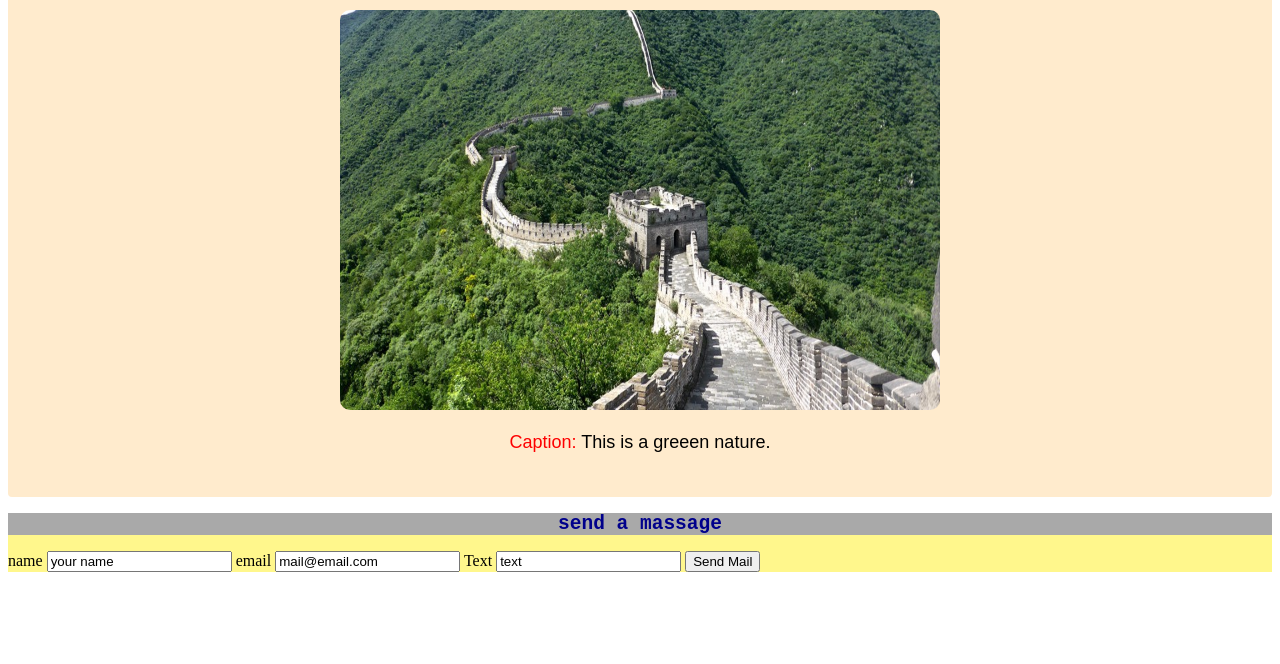
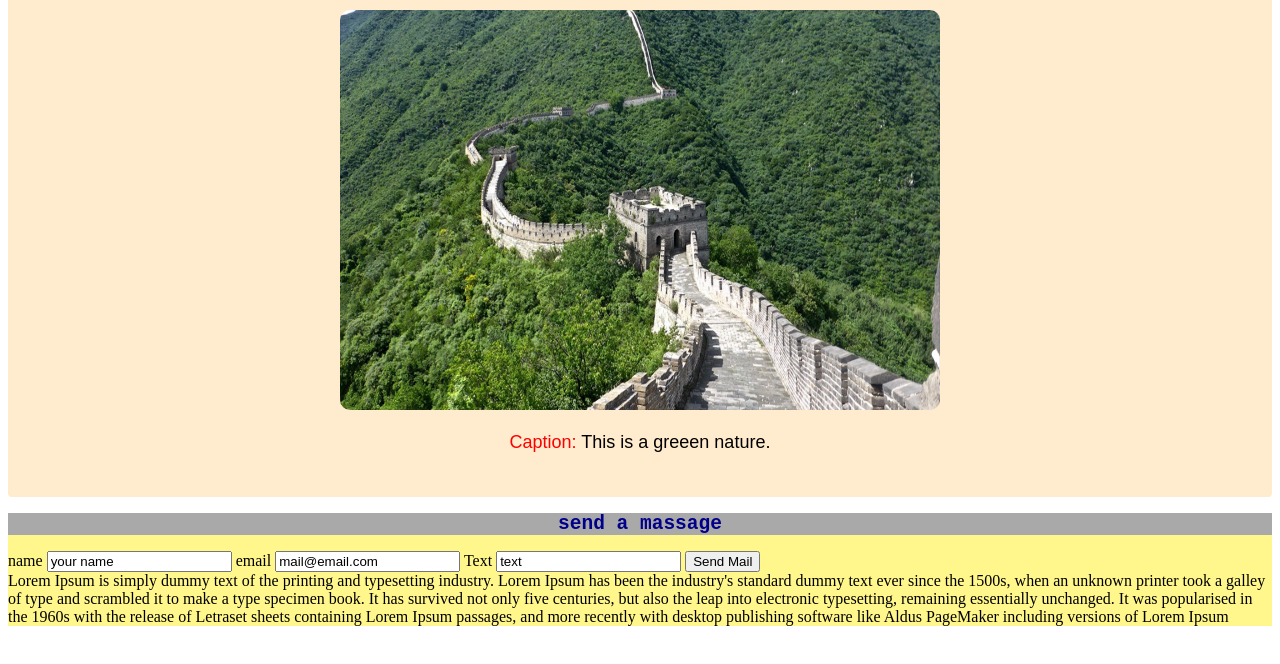
Before and after one commit to gazisharinmostafiz/html, a plain HTML site: page index.html in a window 1280 px wide. Shown: the part 72-736 px from the top of the page. Drawn offline with Linux system fonts and the light colour scheme.

```diff
--- a/index.html
+++ b/index.html
@@ -43,6 +43,7 @@
                 <input type="text" value="text">
                 <button type="button">Send Mail</button>
             </form>
+            <div> Lorem Ipsum is simply dummy text of the printing and typesetting industry. Lorem Ipsum has been the industry's standard dummy text ever since the 1500s, when an unknown printer took a galley of type and scrambled it to make a type specimen book. It has survived not only five centuries, but also the leap into electronic typesetting, remaining essentially unchanged. It was popularised in the 1960s with the release of Letraset sheets containing Lorem Ipsum passages, and more recently with desktop publishing software like Aldus PageMaker including versions of Lorem Ipsum </div>
         </div>
 </body>
 </html>
```
